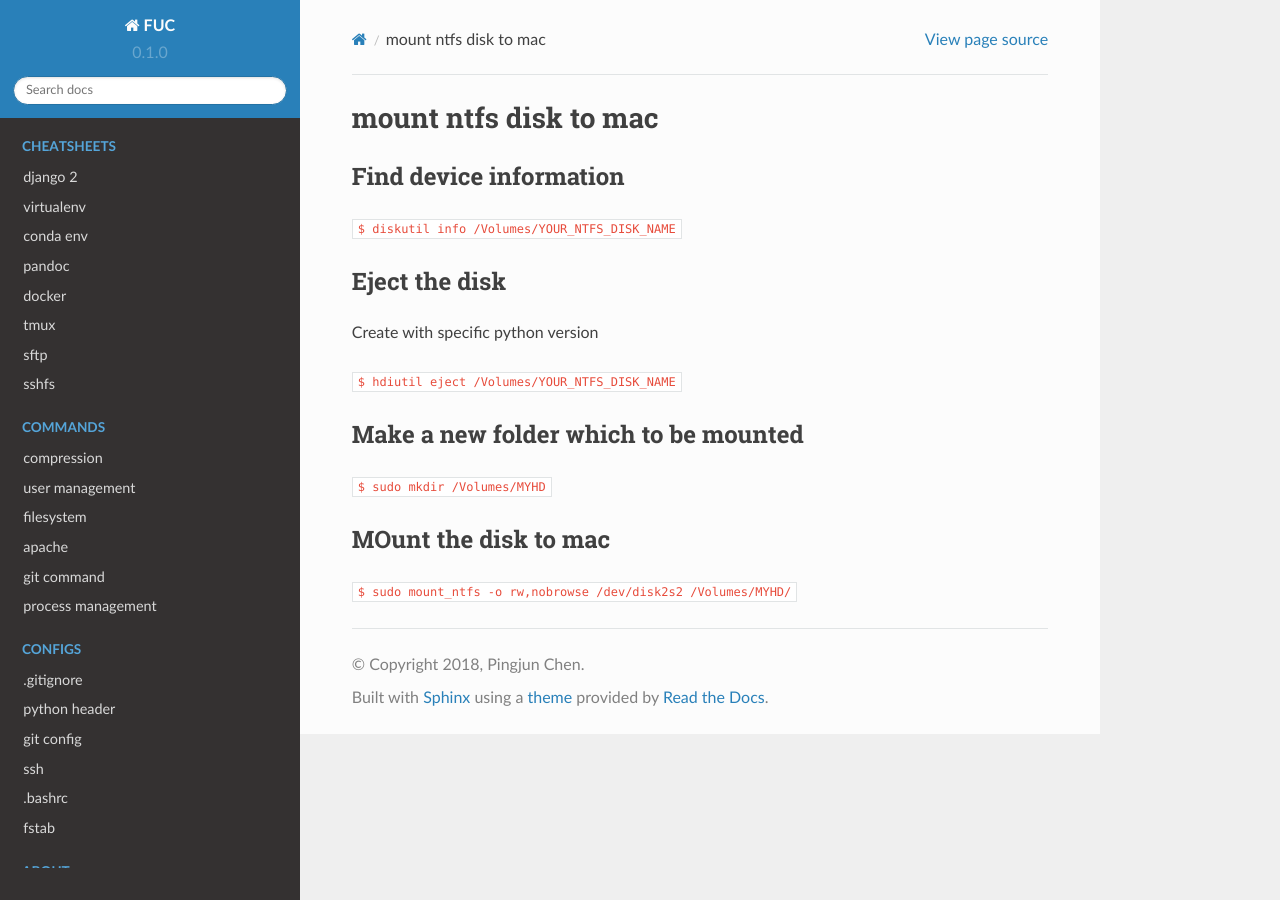
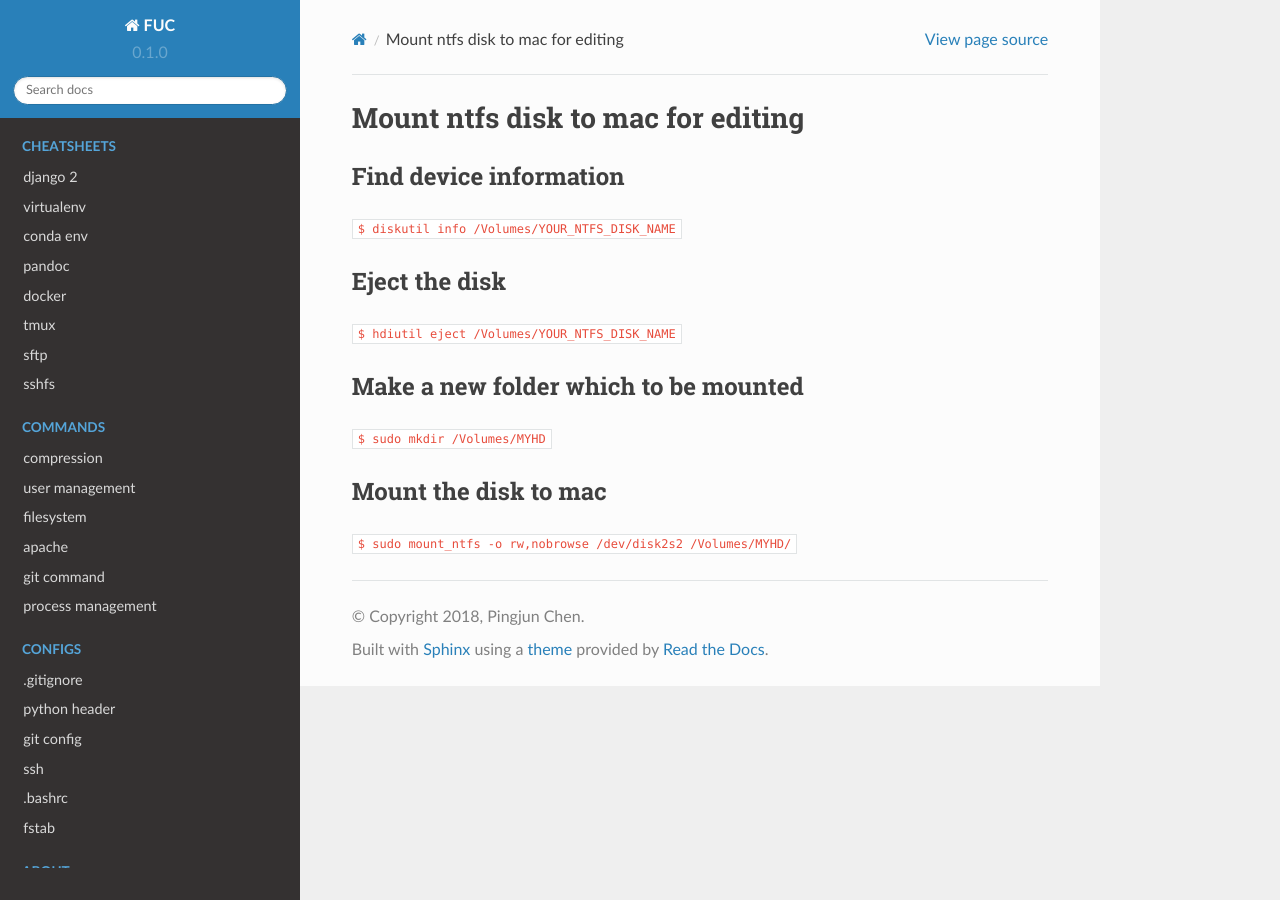
Before and after one commit to PingjunChen/FUC, a Sphinx documentation site: the page built from docs/mount_ntfs_to_mac.rst, in a window 1280 px wide. Built offline with Sphinx 7.4.7 and the Read the Docs theme 2.0.0, drawn with Linux system fonts in a browser that asks for light colours.

Commit message:
change repo

```diff
--- a/docs/mount_ntfs_to_mac.rst
+++ b/docs/mount_ntfs_to_mac.rst
@@ -1,4 +1,4 @@
-mount ntfs disk to mac
+Mount ntfs disk to mac for editing
 ========
 
 Find device information
@@ -9,8 +9,6 @@ Find device information
 Eject the disk
 --------
 
-Create with specific python version
-
 :code:`$ hdiutil eject /Volumes/YOUR_NTFS_DISK_NAME`
 
 Make a new folder which to be mounted
@@ -18,7 +16,7 @@ Make a new folder which to be mounted
 
 :code:`$ sudo mkdir /Volumes/MYHD`
 
-MOunt the disk to mac
+Mount the disk to mac
 --------
 
 :code:`$ sudo mount_ntfs -o rw,nobrowse /dev/disk2s2 /Volumes/MYHD/`
```
